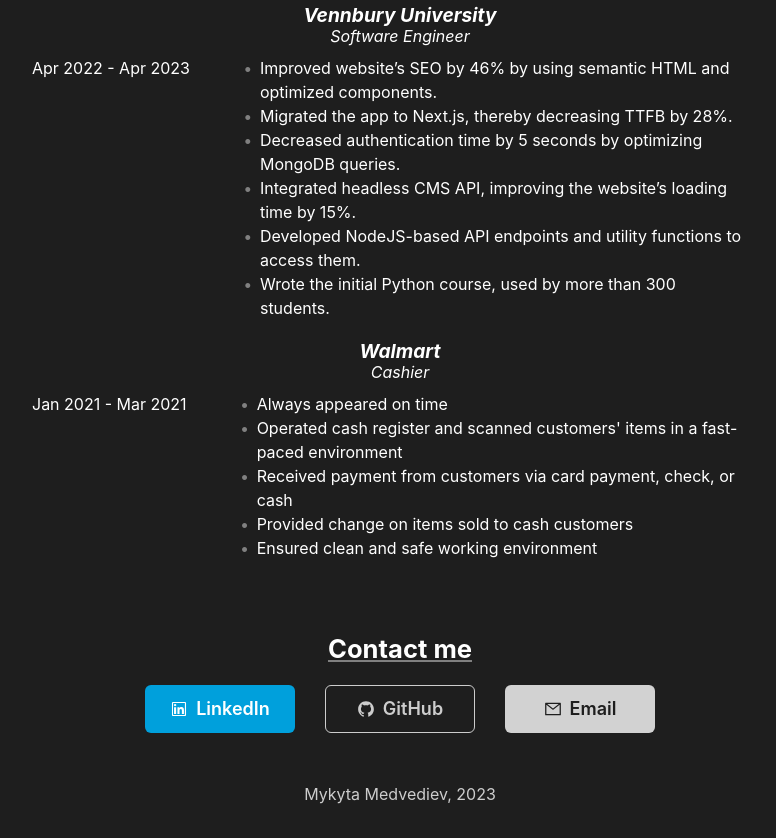
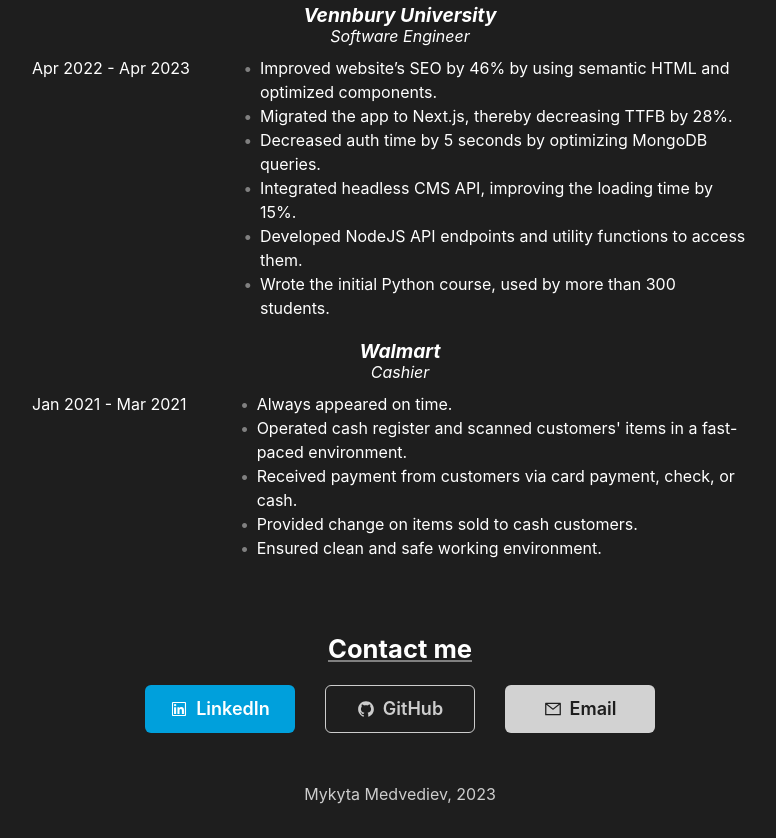
Before and after one commit to Furilon/portfolio-website, a Next.js app: page /about in a window 1280 px wide. Shown: the part 1420-2258 px from the top of the page, without its empty margins (240-1016 px from the left). Built offline with nearby package versions, Linux system fonts and the light colour scheme.

Commit message:
Changed exprience text

```diff
--- a/pages/about.js
+++ b/pages/about.js
@@ -20,17 +20,17 @@ const EXPERIENCE_TEXT = {
   pandora: [
     "Improved website’s SEO by 46% by using semantic HTML and optimized components.",
     "Migrated the app to Next.js, thereby decreasing TTFB by 28%.",
-    "Decreased authentication time by 5 seconds by optimizing MongoDB queries.",
-    "Integrated headless CMS API, improving the website’s loading time by 15%.",
-    "Developed NodeJS-based API endpoints and utility functions to access them.",
+    "Decreased auth time by 5 seconds by optimizing MongoDB queries.",
+    "Integrated headless CMS API, improving the loading time by 15%.",
+    "Developed NodeJS API endpoints and utility functions to access them.",
     "Wrote the initial Python course, used by more than 300 students.",
   ],
   walmart: [
-    "Always appeared on time",
-    "Operated cash register and scanned customers' items in a fast-paced environment",
-    "Received payment from customers via card payment, check, or cash",
-    "Provided change on items sold to cash customers",
-    "Ensured clean and safe working environment",
+    "Always appeared on time.",
+    "Operated cash register and scanned customers' items in a fast-paced environment.",
+    "Received payment from customers via card payment, check, or cash.",
+    "Provided change on items sold to cash customers.",
+    "Ensured clean and safe working environment.",
   ],
   ninjas: [
     "Educated and mentored young minds in various STEM subjects, including 3D modeling with TinkerCAD, Scratch programming, and Makecode with MeowBits.",
```
